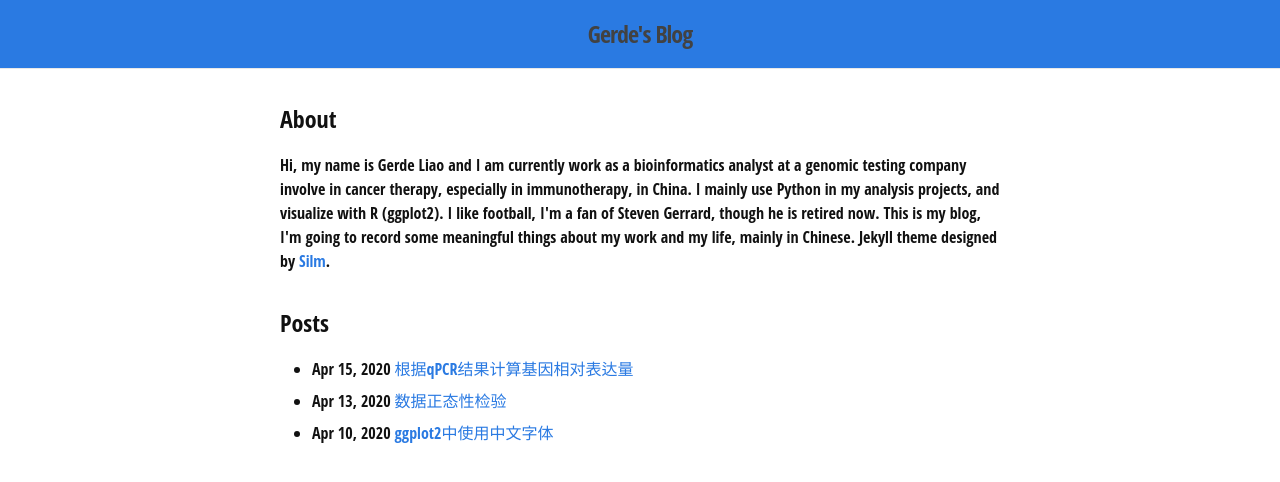
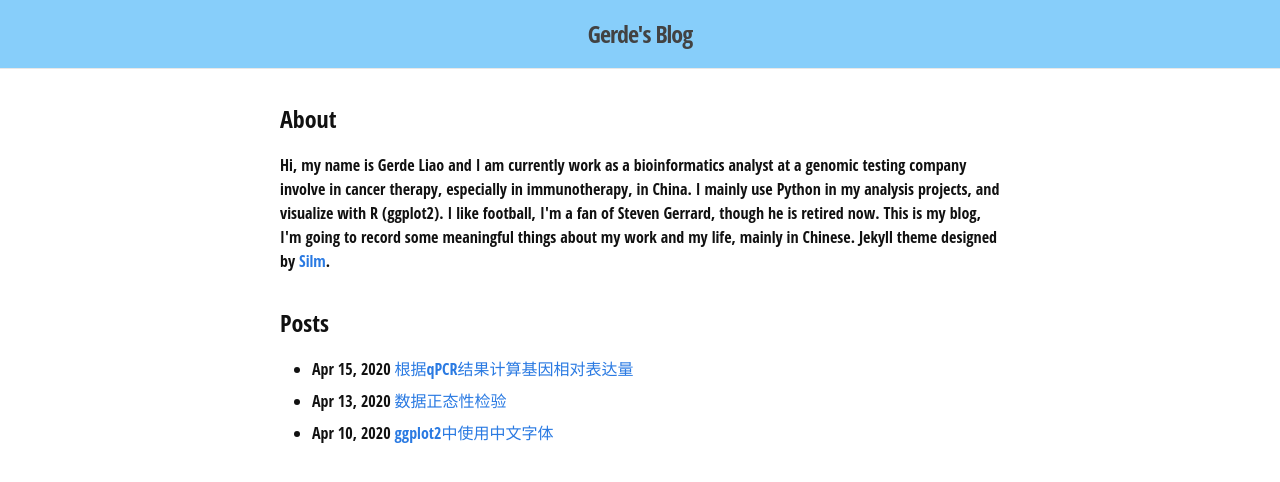
Before and after one commit to Gerde/gerde.github.io, a Jekyll site: the page built from index.html, in a window 1280 px wide. Shown: the top 482 px of the page. Built offline with Jekyll 4.4.1, drawn with Linux system fonts in a browser that asks for light colours.

Commit message:
modify bg

```diff
--- a/_sass/_layout.scss
+++ b/_sass/_layout.scss
@@ -5,7 +5,7 @@
     border-bottom: 1px solid $grey-color-light;
     text-align: center;
     padding: 1rem 0;
-	background: $brand-color;
+	background: $header-bg-color;
 }
 
 .site-title {
```
